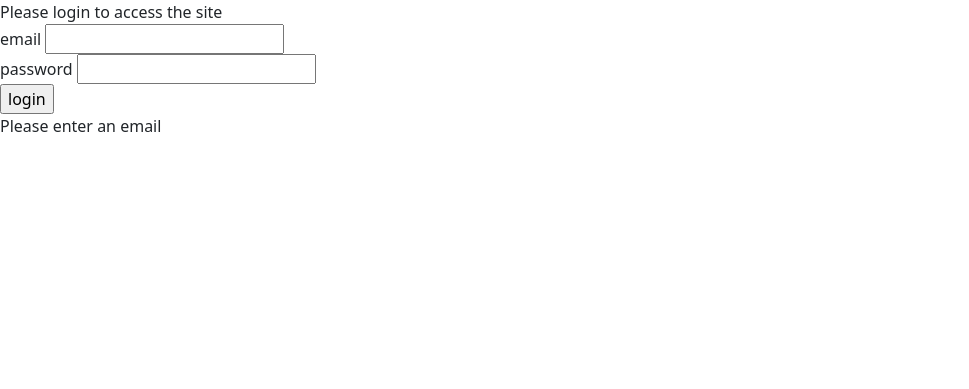
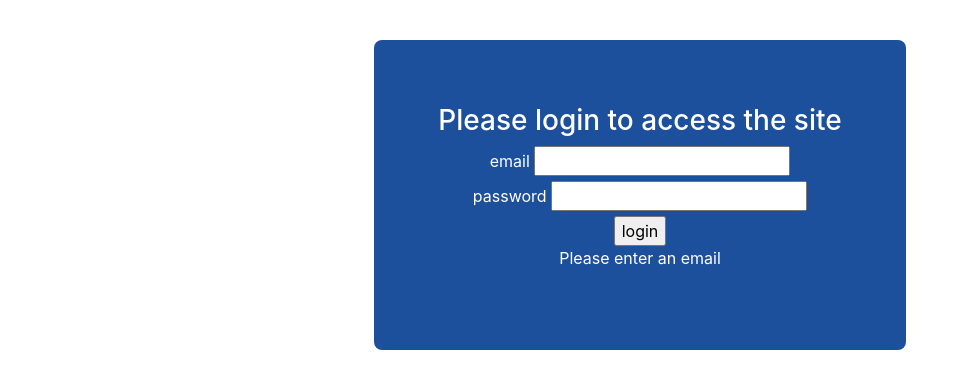
Before and after one commit to pSam465/SoftwareEngineeringGroup3, a PHP site: page /pages/userlogin.php in a window 1280 px wide. Shown: the top 389 px of the page, without its empty margins (0-969 px from the left). Run offline with PHP 8.4, Linux system fonts and the light colour scheme.

Commit message:
CSS styling
Adding some styling to the login page

```diff
--- /dev/null
+++ b/reservationweb/htdocs/css/login.css
@@ -0,0 +1,14 @@
+div.login-box
+{
+	background-color: rgb(28 79 156);
+	color: white;
+	border-radius: 8px;
+	padding: 8vh 5vw;
+	margin: 5vh 5vw;
+	text-align: center;
+}
+
+div.align-left
+{
+	text-align: left;
+}
--- a/reservationweb/htdocs/pages/userlogin.php
+++ b/reservationweb/htdocs/pages/userlogin.php
@@ -42,27 +42,33 @@ else
 <html lang="en">
 <head>
 	<meta charset="utf-8">
-		<meta name="viewport" content="width=device-width, initial-scale=1">
-
-	<link href="https://cdn.jsdelivr.net/npm/bootstrap@5.0.0-beta2/dist/css/bootstrap.min.css" rel="stylesheet" integrity="sha384-BmbxuPwQa2lc/FVzBcNJ7UAyJxM6wuqIj61tLrc4wSX0szH/Ev+nYRRuWlolflfl" crossorigin="anonymous">
+	<meta name="viewport" content="width=device-width, initial-scale=1">
+	<link rel="stylesheet" href="../css/bootstrapcss/bootstrap.min.css">
+	<link rel="stylesheet" href="../css/login.css">
 	<title>User Login</title>
 </head>
 <body>
-	<div>
+	<div class="d-flex justify-content-center">
+		<div class="login-box">
 		<form method="post" action="<?php echo htmlspecialchars($_SERVER["PHP_SELF"]); ?>" autocomplete="off" />
-			Please login to access the site
 			<div>
-				<label for="email">email</label>
-				<input type="text" id="email" name="email" value="<?php echo $email ?>" />
+				<h3>Please login to access the site</h3>
 			</div>
 			<div>
-				<label for="password">password</label>
-				<input type="password" id="password" name="password" value="<?php echo $password?>" / >
+				<div>
+					<label for="email">email</label>
+					<input type="text" id="email" name="email" value="<?php echo $email ?>" />
+				</div>
+				<div>
+					<label for="password">password</label>
+					<input type="password" id="password" name="password" value="<?php echo $password?>" / >
+				</div>
 			</div>
 			<input type="submit" value="login" />
 			<br />
 			<?php echo $error ?>
 		</form>
+		</div>
 	</div>
 </body>
 </html>
```
Also changed, not shown: reservationweb/htdocs/css/empty.txt (deleted), reservationweb/htdocs/javascript/empty.txt (deleted).
